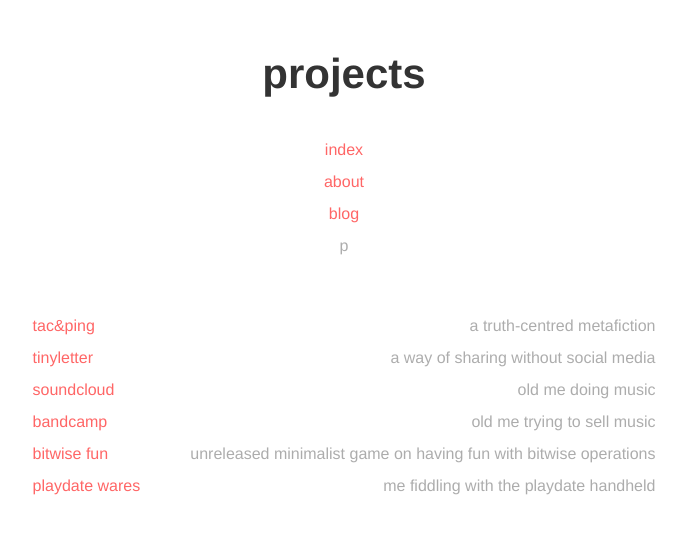
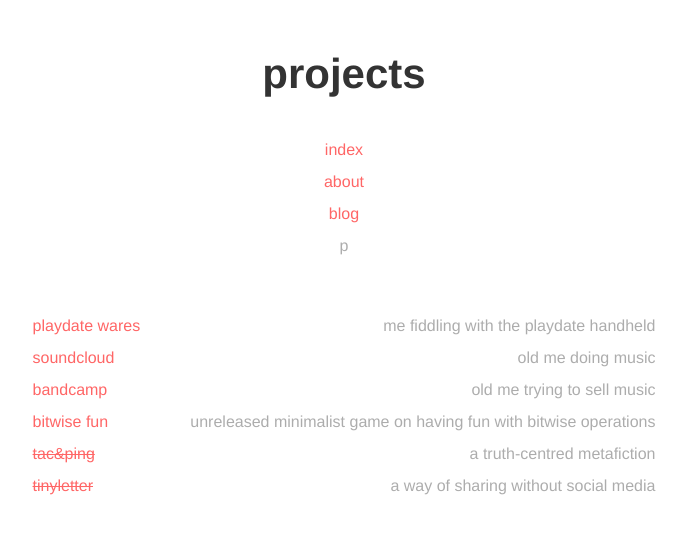
Before and after one commit to bernardini687/website, a Jekyll site: the page built from projects.html, in a window 1280 px wide. Shown: the top 534 px of the page, without its empty margins (296-982 px from the left). Built offline with Jekyll 4.4.1, drawn with Linux system fonts in a browser that asks for light colours.

```diff
--- a/_includes/projects.html
+++ b/_includes/projects.html
@@ -2,7 +2,7 @@
   <ul>
   {% for project in site.data.projects %}
     <li class="space-between">
-      <a href="{{ project.link}}">{{ project.name }}</a>
+      <a href="{{ project.link}}">{% if project.dead %}<s>{{ project.name }}</s>{% else %}{{ project.name }}{% endif %}</a>
       <span class="align-r dim-color">{{ project.blurb }}</span>
     </li>
   {% endfor %}
```
Also changed, not shown: _data/projects.yml (+11 -9 lines).
